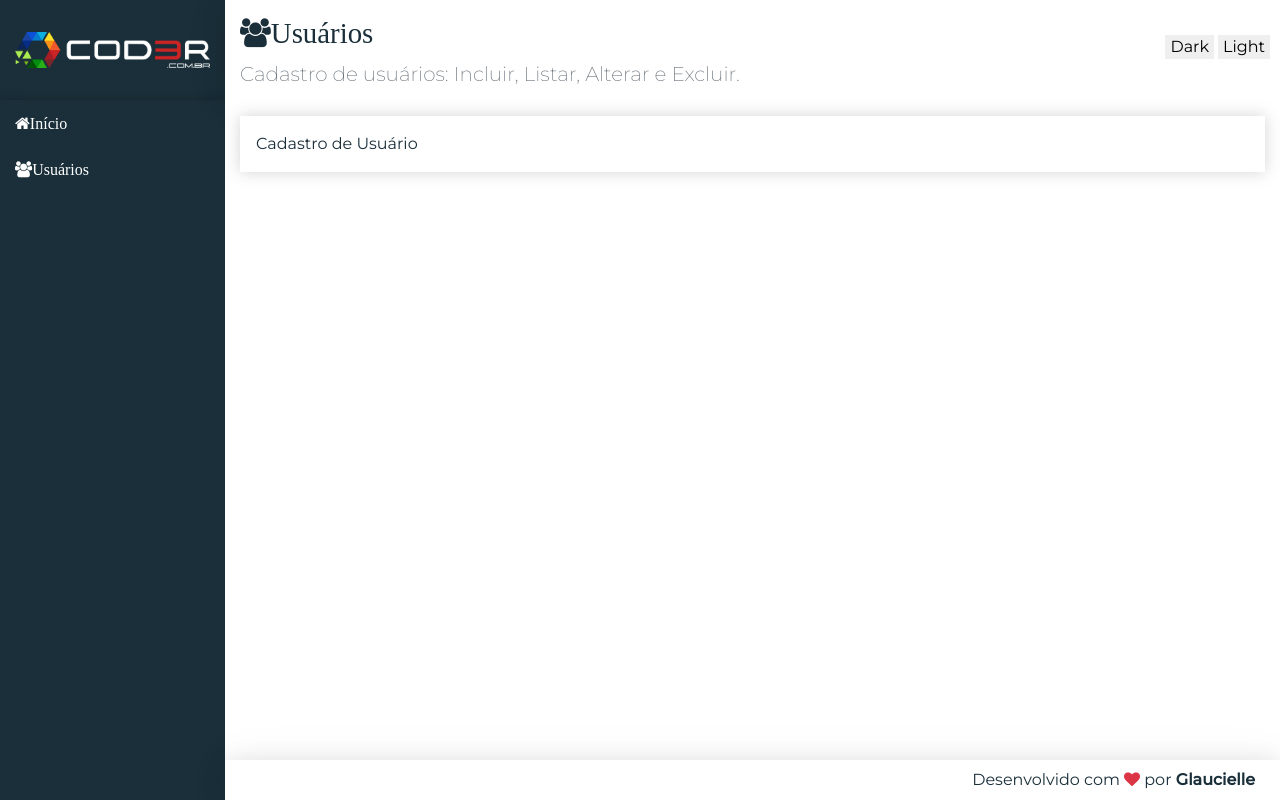
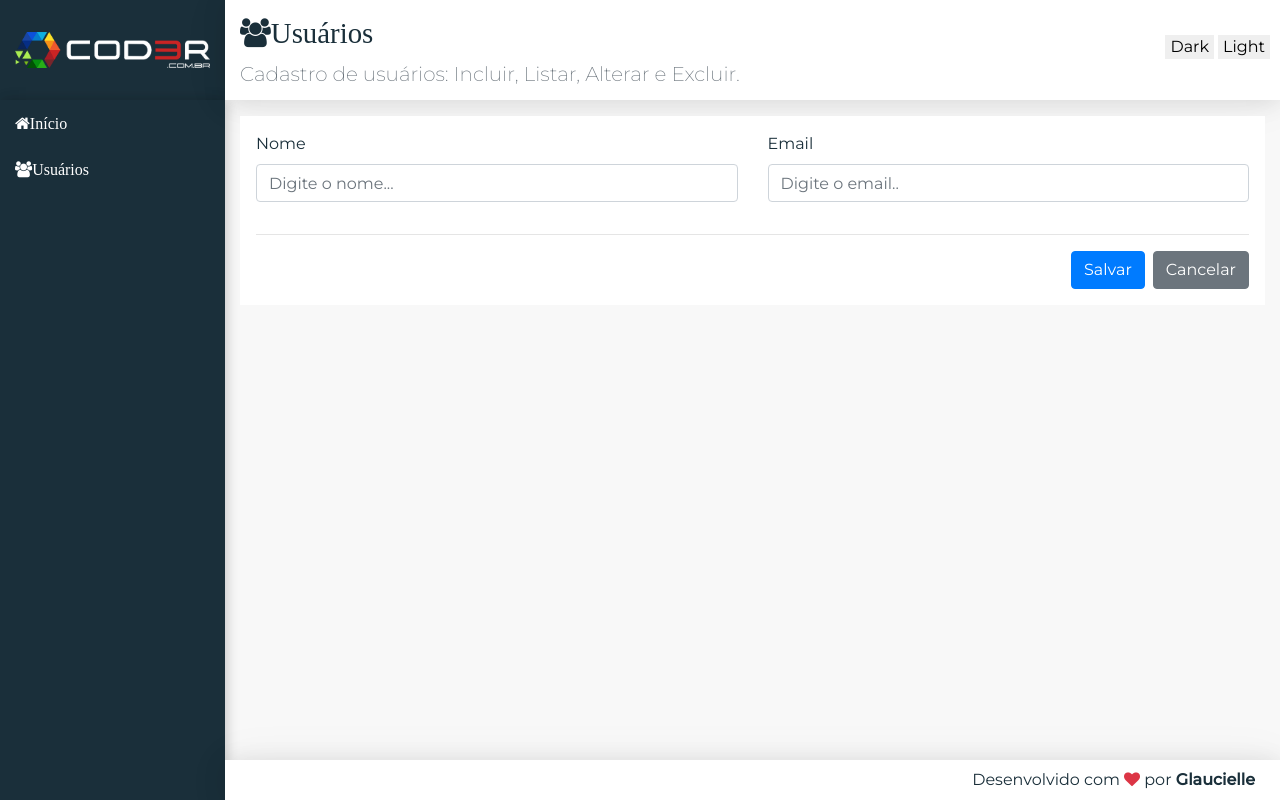
Before and after one commit to glauciellesa/cadastro-de-usuario, a React (Create React App) app in the folder cadastro-usuario/: page /users in a window 1280 px wide. Built offline with nearby package versions, Linux system fonts and the light colour scheme.

Commit message:
Set up Save end delete buttons

```diff
--- a/cadastro-usuario/src/components/home/Home.jsx
+++ b/cadastro-usuario/src/components/home/Home.jsx
@@ -7,9 +7,7 @@ export default (props) => (
     title="Início"
     subtitle="Segundo projeto do capítulo de React."
   >
-    <div className="display-4" style={{ boxShadow: "none" }}>
-      Bem vindo!
-    </div>
+    <div className="display-4">Bem vindo!</div>
     <hr />
     <p className="mb-0">
       Sistema desenvolvido para exemplificar a construção de um cadastro
--- a/cadastro-usuario/src/components/template/Main.jsx
+++ b/cadastro-usuario/src/components/template/Main.jsx
@@ -13,9 +13,8 @@ export default (props) => (
 
 const StyledMain = styled.main`
   grid-area: content;
-  background-color: ${({ theme }) => theme.light};
-  color: ${({ theme }) => theme.dark};
   div {
-    box-shadow: 0px 0px 15px #605f5f44;
+    color: ${({ theme }) => theme.dark};
+    background-color: ${({ theme }) => theme.light};
   }
 `;
--- a/cadastro-usuario/src/components/user/userCrud.jsx
+++ b/cadastro-usuario/src/components/user/userCrud.jsx
@@ -1,5 +1,6 @@
-import React, { useState } from "react";
+import React, { Component } from "react";
 import Main from "../template/Main";
+import axios from "axios";
 
 const headerProps = {
   icon: "users",
@@ -7,8 +8,118 @@ const headerProps = {
   subtitle: "Cadastro de usuários: Incluir, Listar, Alterar e Excluir.",
 };
 
-export default (props) => {
-  const [headerState /* , setHeaderState */] = useState(headerProps);
+const baseUrl = "http://localhost:3001/users";
+const initialState = {
+  user: { name: "", email: "" },
+  list: [],
+};
 
-  return <Main {...headerState}>Cadastro de Usuário</Main>;
-};
+/* export default (props) => {
+  const [userCrud, setUserCrud] = useState(initialState);
+
+  const clear = () => {
+    setUserCrud(initialState);
+  };
+
+  const save = () => {
+    const user = userCrud.user;
+    const method = user.id ? "put" : "post";
+    const url = user.id ? `${baseUrl}/${user.id}` : baseUrl;
+    axios[method](url, user).then((resp) => {
+      const list = getUpdatedList(resp.data);
+      setUserCrud({ user: initialState.user, list });
+    });
+  };
+
+  const getUpdatedList = (user) => {
+    const list = userCrud.list.filter((u) => u.id !== user.id);
+    list.unshift(user); //coloca um determinado elemento na primeira posição do array
+    return list;
+  };
+
+  return <Main {...headerProps}>Cadastro de Usuário</Main>;
+}; */
+
+export default class UserCrud extends Component {
+  state = { ...initialState };
+
+  clear() {
+    this.setState({ user: initialState });
+  }
+
+  save() {
+    const user = this.state.user;
+    const method = user.id ? "put" : "post";
+    const url = user.id ? `${baseUrl}/${user.id}` : baseUrl;
+    axios[method](url, user).then((resp) => {
+      const list = this.getUpdatedList(resp.data);
+      this.setState({ user: initialState.user, list });
+    });
+  }
+
+  getUpdatedList(user) {
+    const list = this.state.list.filter((u) => u.id !== user.id);
+    list.unshift(user); //coloca um determinado elemento na primeira posição do array
+    return list;
+  }
+
+  updateField(event) {
+    const user = { ...this.state.user }; //clonar o user para poder modificar o valor sem alterar o original
+    user[event.target.name] = event.target.value;
+    this.setState({ user });
+  }
+
+  renderForm() {
+    return (
+      <div className="forn">
+        <div className="row">
+          <div className="col-12 col-md-6">
+            <div className="form-group">
+              <label> Nome </label>
+              <input
+                type="text"
+                className="form-control"
+                name="name"
+                value={this.state.user.name}
+                onChange={(e) => this.updateField(e)}
+                placeholder="Digite o nome... "
+              />
+            </div>
+          </div>
+
+          <div className="col-12 col-md-6">
+            <div className="form-group">
+              <label>Email</label>
+              <input
+                type="email"
+                className="form-control"
+                name="email"
+                value={this.state.user.email}
+                onChange={(e) => this.updateField(e)}
+                placeholder="Digite o email.."
+              />
+            </div>
+          </div>
+        </div>
+        <hr />
+        <div className="row">
+          <div className="col-12 d-flex justify-content-end">
+            <button className="btn btn-primary" onClick={(e) => this.save(e)}>
+              Salvar
+            </button>
+            <button
+              className="btn btn-secondary ml-2"
+              onClickCapture={(e) => this.clear(e)}
+            >
+              Cancelar
+            </button>
+          </div>
+        </div>
+      </div>
+    );
+  }
+
+  render() {
+    return <Main {...headerProps}>{this.renderForm()}</Main>;
+  }
+}
```
